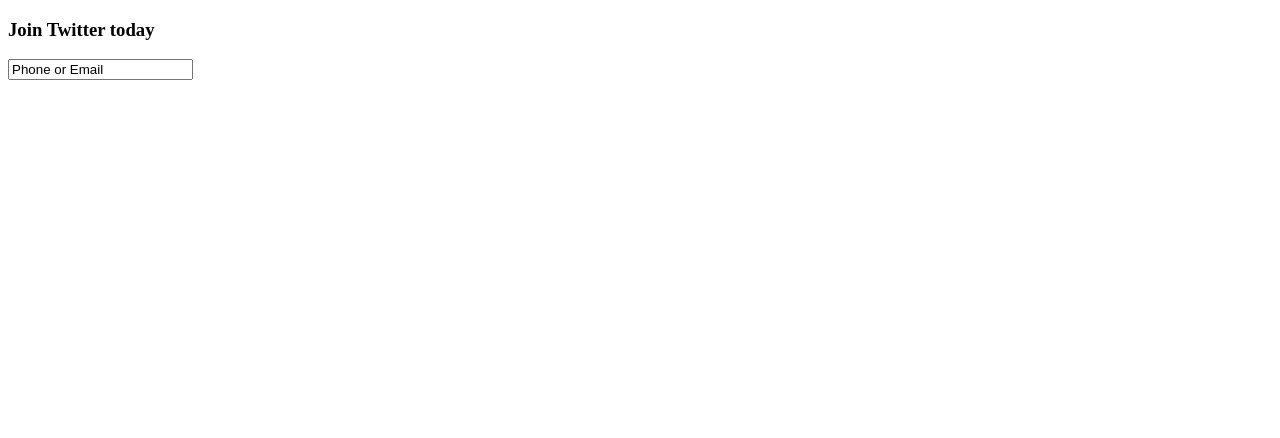
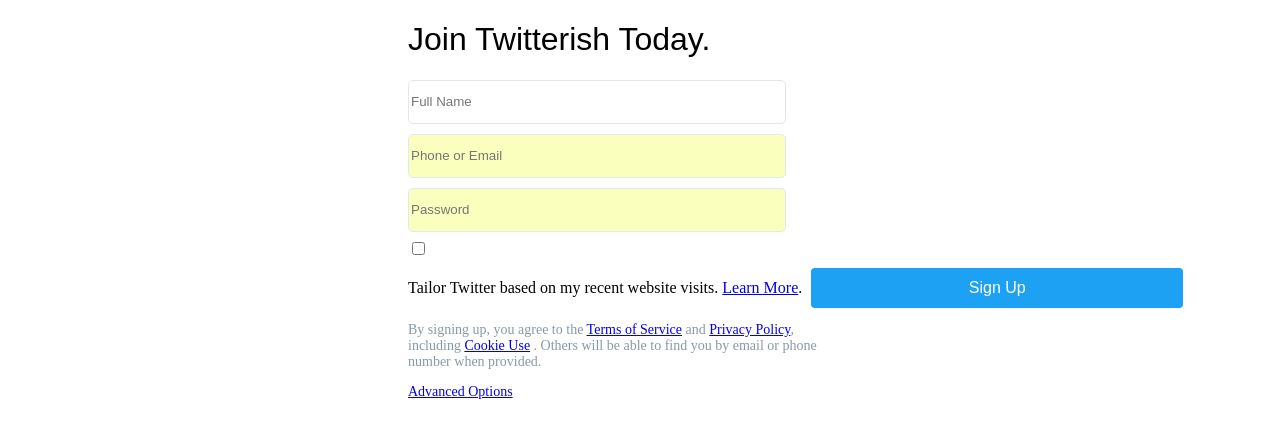
Before and after one commit to Terrionna/twitter_clone, a website: page public/html/signup.html in a window 1280 px wide. Drawn offline with Linux system fonts and the light colour scheme; files that its build step writes are made by us from their sources.

Commit message:
styled the sign up page and changed necessary html

```diff
--- a/public/css/login.css
+++ b/public/css/login.css
@@ -1,6 +1,7 @@
 .whole-page {
   display: block;
   margin-left: 400px;
+  margin-top: 100px;
 }
 
 #login-to-twitter {
@@ -50,3 +51,6 @@
  border-radius: 4px;
  margin-top: 10px;
 }
+#ua {
+
+}
--- a/public/css/signup.css
+++ b/public/css/signup.css
@@ -0,0 +1,59 @@
+.whole-page {
+  display: block;
+  margin-left: 400px;
+}
+button {
+ width: 372px;
+ font-size: 16px;
+ padding: 11px 20px;
+ color: white;
+ background-color: #1da1f2;
+ border: none;
+ position: relative;
+ left: 5px;
+ line-height: normal;
+ box-sizing: border-box;
+ border-radius: 4px;
+ margin-top: 10px;
+}
+input {
+  display: block;
+  margin-top: 10px;
+}
+#name-field {
+  height: 40px;
+  width: 372px;
+  border-radius: 5px;
+  border: 1px solid #e1e8ed;
+  font-style: arial;
+}
+#phone-email {
+  background-color: rgb(250, 255, 189);
+  height: 40px;
+  width: 372px;
+  border-radius: 5px;
+  border: 1px solid #e1e8ed;
+  font-style: arial;
+}
+#password {
+  height: 40px;
+  width: 372px;
+  border-radius: 5px;
+  border: 1px solid #e1e8ed;
+  background-color: rgb(250, 255, 189);
+  color: #8899a6;
+  font-style: arial;
+}
+h1 {
+font-family: arial;
+font-weight: normal;
+margin-left: 400px;
+}
+#ua {
+color: #8899a6;
+font-size: 14px;
+}
+#options {
+  font-size: 14px;
+
+}
--- a/public/html/signup.html
+++ b/public/html/signup.html
@@ -4,15 +4,26 @@
   <meta charset="UTF-8">
   <meta name="viewport" content="width=device-width, initial-scale=1.0">
   <meta http-equiv="X-UA-Compatible" content="ie=edge">
-  <title>Sign Up for Twitterish</title>
+  <title>Twitterish Sign Up</title>
+  <link rel="stylesheet" href="css/signup.css">
 </head>
+<body>
+  <h1>Join Twitterish Today.</h1>
+<div class="whole-page">
+  <main>
+    <form action="enter name" method="GET">
+        <input type="name" name="name" placeholder="Full Name" id="name-field">
+        <input type= "email"  name="Phone or Email" placeholder= "Phone or Email" id="phone-email">
+        <input type="password" name="password"  placeholder="Password" id="password">
+        <input type="checkbox">  Tailor Twitter based on my recent website visits. <a href="#">Learn More</a>.
+        <button type="submit" name="submit" id="s-button">Sign Up</button>
 
-<body>
-  <h3>Join Twitter today</h3>
-<main>
-  <form action="enter name" method="get">
-    <input type= "email"  name="Phone or Email" value="Phone or Email">
-
-  </form>
+    </form>
+  </main>
+  <footer>
+  <p id="ua">By signing up, you agree to the <a href="#">Terms of Service</a> and <a href="#">Privacy Policy</a>,<br> including <a href="#">Cookie Use</a> . Others will be able to find you by email or phone<br> number when provided.</p>
+  <p id="options"><a href="#">Advanced Options</a></p>
+  </footer>
+</div>
 </body>
 </html>
```
